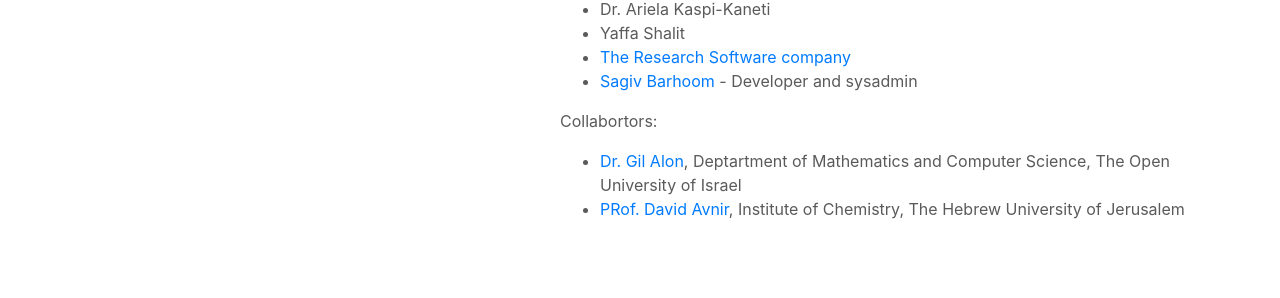
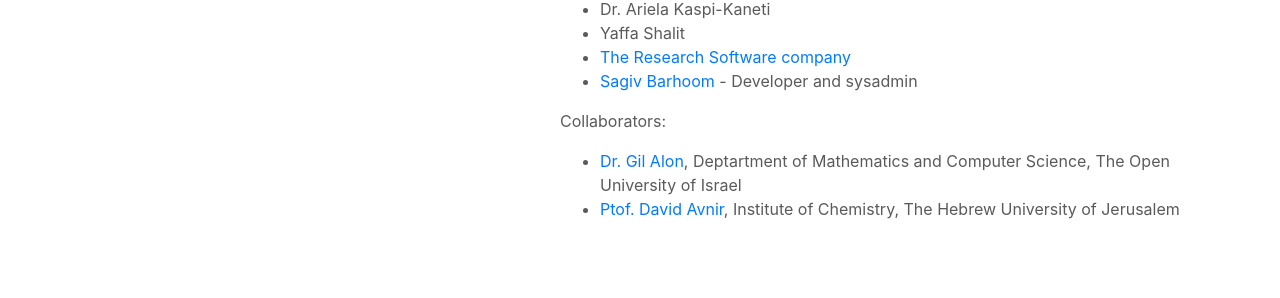
Before and after one commit to continuous-symmetry/our_research_group, a Jekyll site: the page built from about.md, in a window 1280 px wide. Shown: the part 581-879 px from the top of the page. Built offline with Jekyll 4.4.1, drawn with Linux system fonts in a browser that asks for light colours.

Commit message:
Update about.md

```diff
--- a/about.md
+++ b/about.md
@@ -14,6 +14,6 @@ Members:
 * [The Research Software company](http://www.chelem.co.il/)
 * [Sagiv Barhoom](https://github.com/sagivba) - Developer and sysadmin
 
-Collabortors:
+Collaborators:
 * [Dr. Gil Alon](https://www.openu.ac.il/personal_sites/gil-alon/), Deptartment of Mathematics and Computer Science, The Open University of Israel
-* [PRof. David Avnir](http://chem.ch.huji.ac.il/avnir), Institute of Chemistry, The Hebrew University of Jerusalem
+* [Ptof. David Avnir](http://chem.ch.huji.ac.il/avnir), Institute of Chemistry, The Hebrew University of Jerusalem
```
